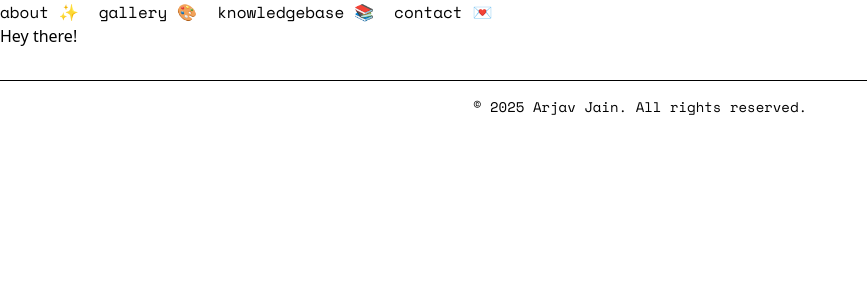
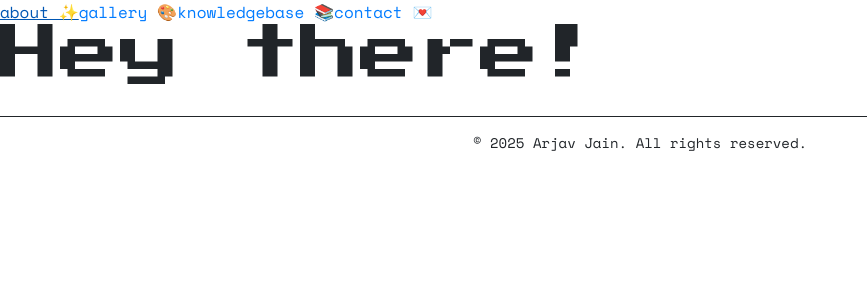
Before and after one commit to arjav0703/my-website, a Next.js app: page / in a window 1280 px wide. Shown: the top 300 px of the page, without its empty margins (0-867 px from the left). Built offline with nearby package versions, Linux system fonts and the light colour scheme.

Commit message:
add new font and theme

```diff
--- a/package.json
+++ b/package.json
@@ -9,6 +9,7 @@
     "lint": "next lint"
   },
   "dependencies": {
+    "nes.css": "^2.3.0",
     "next": "15.2.0",
     "postcss": "^8.5.6",
     "react": "^19.2.3",
--- a/src/app/globals.css
+++ b/src/app/globals.css
@@ -1,23 +1,32 @@
-
 @import "tailwindcss";
 
+/*@font-face {
+    font-family: "Tars-mono";
+    src: url("/fonts/TarsMonoSmooth.ttf") format("truetype");
+    font-weight: normal;
+    font-style: normal;
+}*/
+
 @font-face {
-  font-family: 'Tars-mono';
-  src: url("/fonts/TarsMonoSmooth.ttf") format("truetype");
-  font-weight: normal;
-  font-style: normal;
+    font-family: "Space-mono";
+    src: url("/fonts/Space_Mono/SpaceMono-Regular.ttf") format("truetype");
+    font-weight: normal;
+    font-style: normal;
 }
+
 @font-face {
-  font-family: 'Space-mono';
-  src: url("/fonts/Space_Mono/SpaceMono-Regular.ttf") format("truetype");
-  font-weight: normal;
-  font-style: normal;
+    font-family: "Press Start 2P";
+    src: url("/fonts/PressStart2P-Regular.ttf") format("truetype");
+    font-weight: normal;
+    font-style: normal;
 }
 
 h1 {
-  font-family: 'Tars-mono';
+    font-family: "Press Start 2P";
 }
 
-p, nav, #bloglist {
-  font-family: 'Space-Mono';
+p,
+nav,
+#bloglist {
+    font-family: "Space-Mono";
 }
--- a/src/app/layout.tsx
+++ b/src/app/layout.tsx
@@ -3,7 +3,8 @@ import type { Metadata } from "next";
 import "./globals.css";
 import MyNav from "./components/nav";
 import MyFooter from "./components/footer";
-
+// script.js
+import "nes.css/css/nes.min.css";
 
 export const metadata: Metadata = {
   title: "Arjav Jain",
@@ -13,8 +14,6 @@ export const metadata: Metadata = {
   publisher: "Arjav Jain",
 };
 
-
-
 export default function RootLayout({
   children,
 }: Readonly<{
@@ -23,16 +22,20 @@ export default function RootLayout({
   return (
     <html lang="en">
       <head>
-        <meta name="google-site-verification" content="DmGaAr_g-Oz3oVV_qdBmIaeevtKAPJKavrsTDD2KxsE" />
+        <meta
+          name="google-site-verification"
+          content="DmGaAr_g-Oz3oVV_qdBmIaeevtKAPJKavrsTDD2KxsE"
+        />
+        <link
+          rel="stylesheet"
+          href="./node_modules/nes.css/css/nes.min.css"
+        ></link>
       </head>
-      <body
-        className="bg-gruv-bg text-gruv-text selection:bg-gruv-selection w-full"
-      >
+      <body className="bg-gruv-bg text-gruv-text selection:bg-gruv-selection w-full">
         <MyNav />
         {children}
         <MyFooter />
       </body>
-
     </html>
   );
 }
--- a/src/app/page.tsx
+++ b/src/app/page.tsx
@@ -1,14 +1,15 @@
 "use client";
 import React, { useState } from "react";
 import CopyHandler from "./components/CopyHandler";
+// script.js
+import "nes.css/css/nes.min.css";
 
 export default function Home() {
   return (
     <>
-      <div className="flex" onCopy={CopyHandler}>
+      <div className="flex text-6xl" onCopy={CopyHandler}>
         Hey there!
       </div>
-
     </>
   );
 }
```
Also changed, not shown: OFL.txt (added), public/fonts/PressStart2P-Regular.ttf (added), 1 other file (tests, documents, lock files or other folders).
